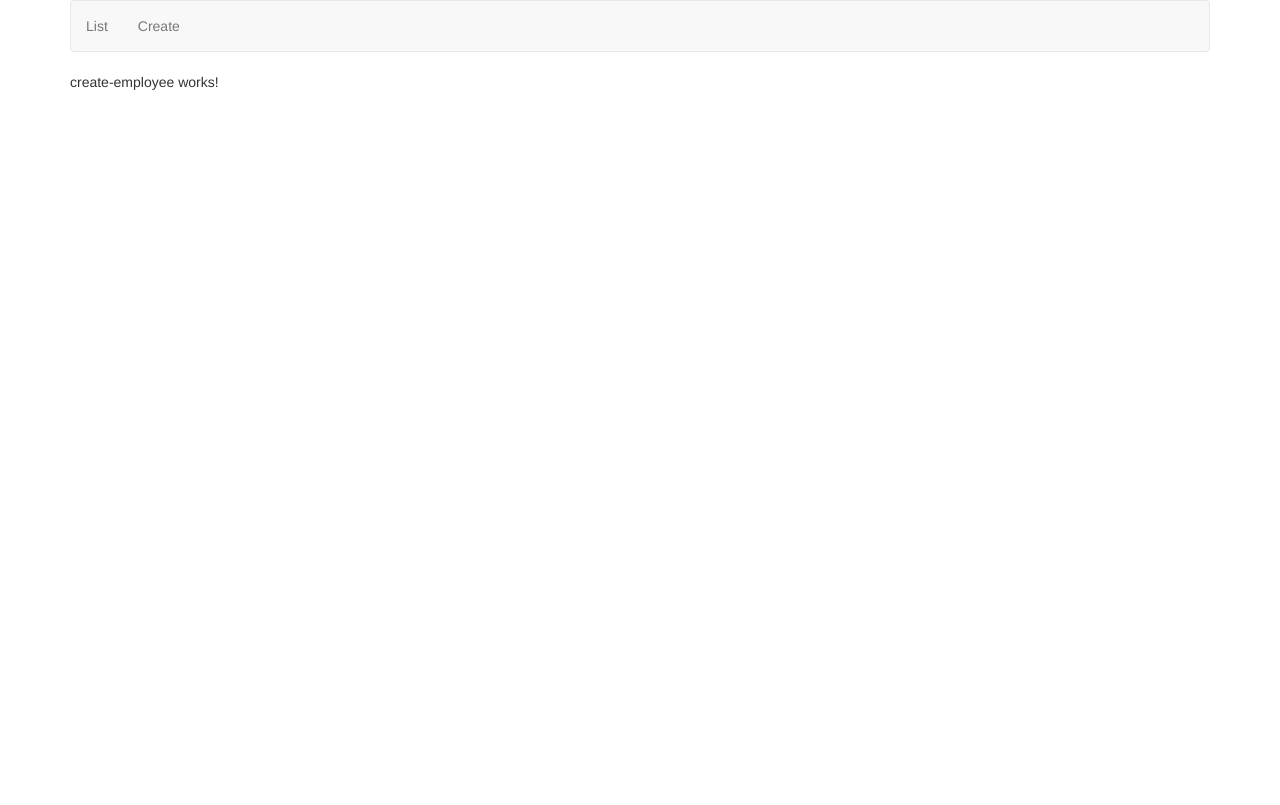
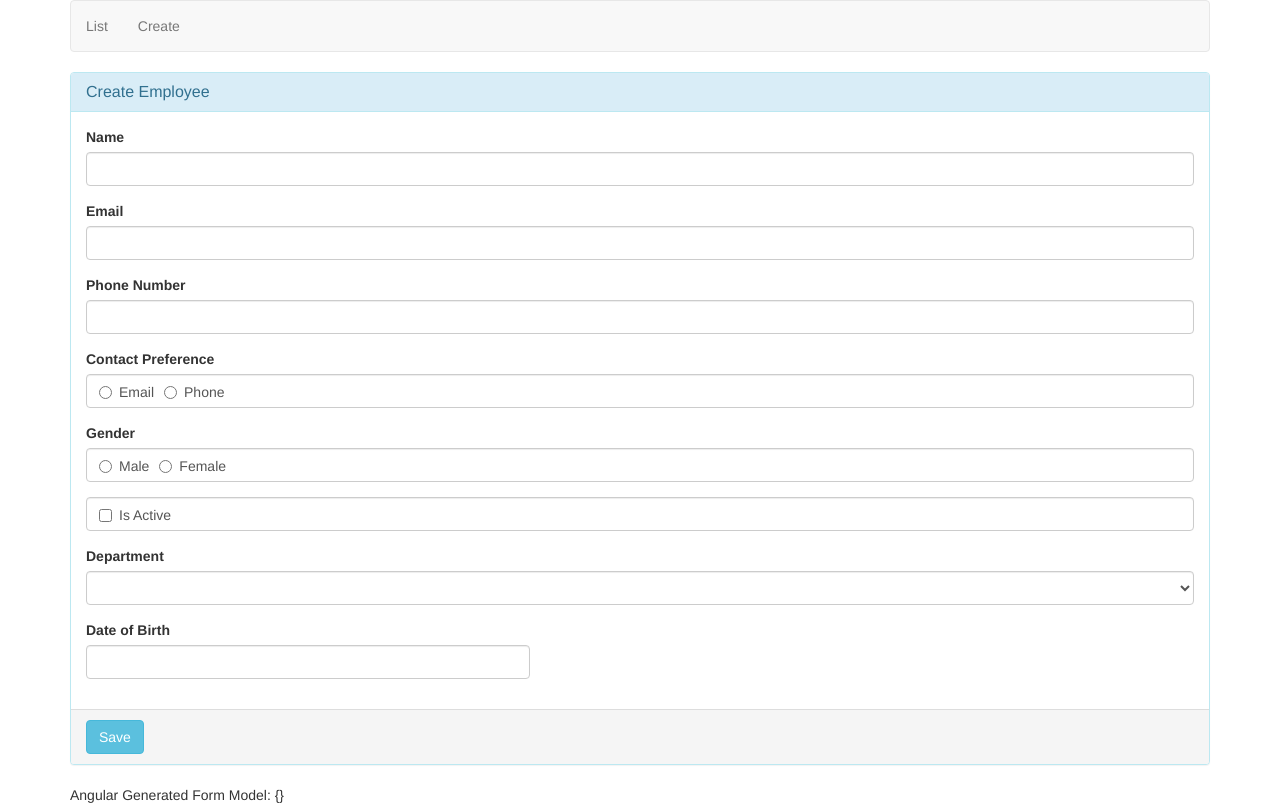
Before and after one commit to Shahriar87/Angular-Project, an Angular app: page /create in a window 1280 px wide. Built offline with nearby package versions, Linux system fonts and the light colour scheme.

Commit message:
Adding inputs in Create tab

```diff
--- a/package.json
+++ b/package.json
@@ -22,6 +22,7 @@
     "@angular/router": "~7.0.0",
     "bootstrap": "^4.1.3",
     "core-js": "^2.5.4",
+    "ngx-bootstrap": "^3.0.1",
     "rxjs": "~6.3.3",
     "zone.js": "~0.8.26"
   },
--- a/src/app/app.module.ts
+++ b/src/app/app.module.ts
@@ -1,8 +1,10 @@
 import { BrowserModule } from '@angular/platform-browser';
 import { NgModule } from '@angular/core';
 import { RouterModule, Routes } from '@angular/router';
+import { FormsModule } from '@angular/forms';
+import { BsDatepickerModule } from 'ngx-bootstrap/datepicker';
 
-import { AppRoutingModule } from './app-routing.module';
+// import { AppRoutingModule } from './app-routing.module';
 import { AppComponent } from './app.component';
 import { ListEmployeesComponent } from './employees/list-employees.component';
 import { CreateEmployeeComponent } from './employees/create-employee.component';
@@ -21,7 +23,9 @@
   ],
   imports: [
     BrowserModule,
-    AppRoutingModule,
+    // AppRoutingModule,
+    FormsModule,
+    BsDatepickerModule.forRoot(),
     RouterModule.forRoot(appRoutes)
   ],
   providers: [],
--- a/src/app/employees/create-employee.component.html
+++ b/src/app/employees/create-employee.component.html
@@ -1,3 +1,85 @@
-<p>
-  create-employee works!
-</p>
+<form #employeeForm="ngForm" (ngSubmit)="saveEmployee(employeeForm)">
+  <div class="panel panel-info">
+    <div class="panel-heading">
+      <h3 class="panel-title">Create Employee</h3>
+    </div>
+    <div class="panel-body">
+      <div class="form-group">
+        <label for="name">Name</label>
+        <input id="name" name="name" [(ngModel)]="name" type="text" class="form-control">
+      </div>
+
+      <div class="form-group">
+        <label for="email">Email</label>
+        <input id="email" name="email" [(ngModel)]="email" type="text" class="form-control">
+      </div>
+
+      <div class="form-group">
+        <label for="phoneNumber">Phone Number</label>
+        <input id="phoneNumber" name="phoneNumber" [(ngModel)]="phoneNumber" type="text" class="form-control">
+      </div>
+
+      <div class="form-group">
+        <label>Contact Preference</label>
+        <div class="form-control">
+          <label class="radio-inline">
+            <input type="radio" value="email" name="contactPreference" [(ngModel)]="contactPreference">
+            Email
+          </label>
+          <label class="radio-inline">
+            <input type="radio" value="phone" name="contactPreference" [(ngModel)]="contactPreference">
+            Phone
+          </label>
+        </div>
+      </div>
+
+      <div class="form-group">
+        <label>Gender</label>
+        <div class="form-control">
+          <label class="radio-inline">
+            <input type="radio" value="male" name="gender" [(ngModel)]="gender">
+            Male
+          </label>
+          <label class="radio-inline">
+            <input type="radio" value="female" name="gender" [(ngModel)]="gender">
+            Female
+          </label>
+        </div>
+      </div>
+
+      <div class="form-group">
+        <div class="form-control">
+          <label class="checkbox-inline">
+            <input type="checkbox" name="isActive" [(ngModel)]="isActive">
+            Is Active
+          </label>
+        </div>
+      </div>
+
+      <div class="form-group">
+        <label for="department">
+          Department
+        </label>
+        <select id="department" name="department" [(ngModel)]="department" class="form-control">
+          <option *ngFor="let dept of departments" [value]="dept.id">
+            {{dept.name}}
+          </option>
+        </select>
+      </div>
+
+      <div class="row">
+        <div class="form-group col-md-5">
+          <label for="dateOfBirth">Date of Birth</label>
+          <input id="dateOfBirth" name="dateOfBirth" [(ngModel)]="dateOfBirth" placement="right" type="text" bsDatepicker [bsConfig]="datePickerConfig"
+            class="form-control">
+        </div>
+      </div>
+
+    </div>
+    <div class="panel-footer">
+      <button type="submit" class="btn btn-info">Save</button>
+    </div>
+  </div>
+</form>
+
+Angular Generated Form Model: {{ employeeForm.value | json }}
--- a/src/app/employees/create-employee.component.ts
+++ b/src/app/employees/create-employee.component.ts
@@ -1,4 +1,7 @@
 import { Component, OnInit } from '@angular/core';
+import { NgForm } from '@angular/forms';
+import { Department } from '../models/department.model';
+import { BsDatepickerConfig } from 'ngx-bootstrap/datepicker';
 
 @Component({
   selector: 'app-create-employee',
@@ -7,9 +10,27 @@
 })
 export class CreateEmployeeComponent implements OnInit {
 
-  constructor() { }
+  datePickerConfig: Partial<BsDatepickerConfig>;
+  departments: Department[] = [
+    { id: 1, name: 'Help Desk' },
+    { id: 2, name: 'HR' },
+    { id: 3, name: 'IT' },
+    { id: 4, name: 'Payroll' },
+    { id: 5, name: 'Admin' }
+  ];
+
+  constructor() {
+    this.datePickerConfig = Object.assign({}, {
+      containerClass: 'theme-blue',
+      showWeekNumbers: false
+    });
+  }
 
   ngOnInit() {
   }
 
+  saveEmployee(empForm: NgForm): void {
+    console.log(empForm);
+  }
+
 }
--- /dev/null
+++ b/src/app/models/department.model.ts
@@ -0,0 +1,4 @@
+export class Department {
+    id: number;
+    name: string;
+}
--- a/src/styles.css
+++ b/src/styles.css
@@ -1,4 +1,6 @@
 /* You can add global styles to this file, and also import other style files */
 /* @import "../node_modules/bootstrap/dist/css/bootstrap.css"; */
 
-@import "//maxcdn.bootstrapcdn.com/bootstrap/3.3.7/css/bootstrap.min.css"
+@import "//maxcdn.bootstrapcdn.com/bootstrap/3.3.7/css/bootstrap.min.css";
+
+@import "../node_modules/ngx-bootstrap/datepicker/bs-datepicker.css";
```
Also changed, not shown: 1 other file (tests, documents, lock files or other folders).
